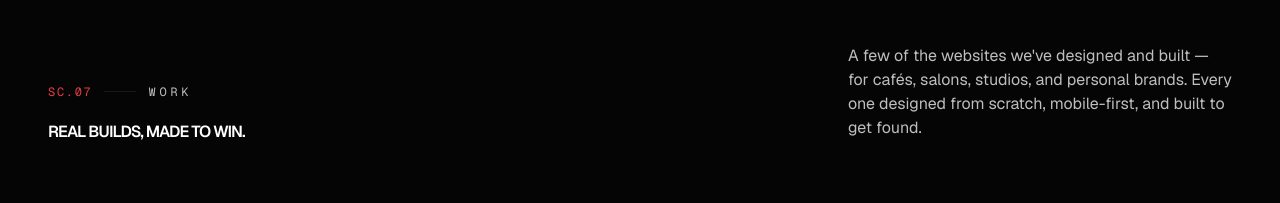
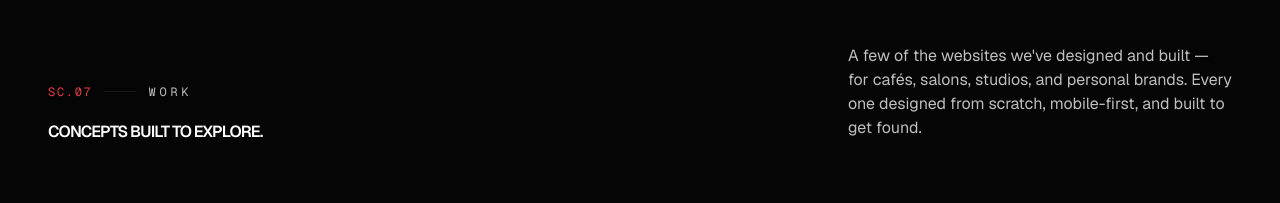
Before and after one commit to subhamrout818/FOR1S, a Next.js app: page / in a window 1280 px wide. Shown: the part 5420-5623 px from the top of the page. Built offline with nearby package versions, Linux system fonts and the light colour scheme; no server answers.

Commit message:
Clarify FOR1S team and portfolio claims

```diff
--- a/components/sections/Work.tsx
+++ b/components/sections/Work.tsx
@@ -18,7 +18,7 @@ export default function Work() {
               type="words"
               className="max-w-2xl font-display text-fluid-xl font-semibold uppercase leading-[0.98] tracking-tightest text-foreground"
             >
-              Real builds, made to win.
+              Concepts built to explore.
             </SplitReveal>
           </div>
           <RevealMask blur={false} y={16} className="max-w-sm">
```
